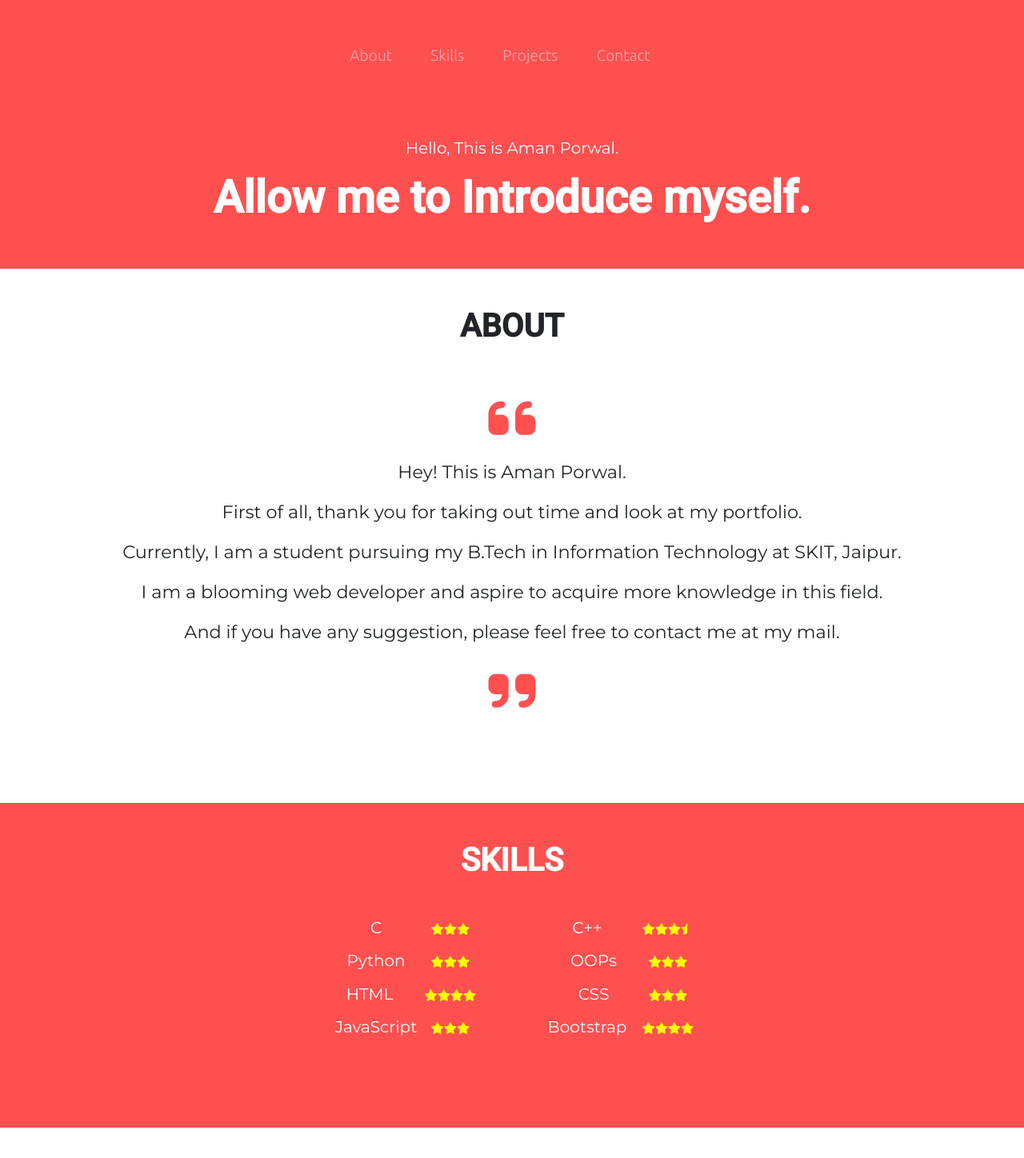
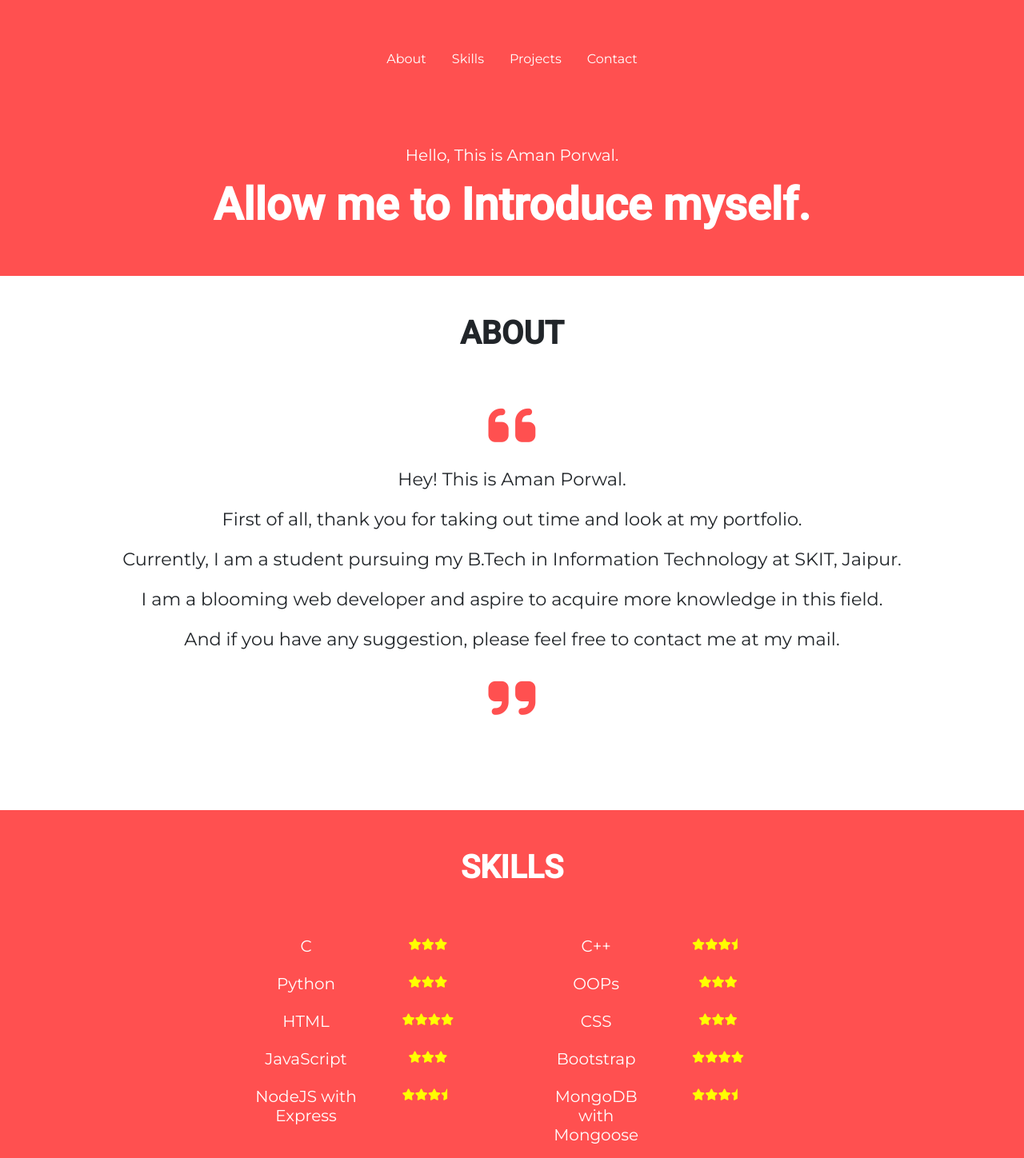
Before and after one commit to AmanGithub21/cvonweb, a plain HTML site: page index.html in a window 1280 px wide. Shown: the top 1448 px of the page at 80% size. Drawn offline with nearby package versions, Linux system fonts and the light colour scheme.

Commit message:
Add files via upload

```diff
--- a/css/styles.css
+++ b/css/styles.css
@@ -24,22 +24,11 @@ p {
   font-size: .9rem;
 }
 
-.hovering-effect {
-  border: 1px solid #FF5050;
-}
-
-.hovering-effect:hover {
-  border: 1px solid white;
-  border-radius: 50px;
-  /* position: absolute;
-  z-index: 2;
-  padding: 50px; */
-}
-
 /* section background */
 
 .colored-section{
   background-color: #ff5050;
+  /* background-color: black; */
   color: white;
 }
 
@@ -61,49 +50,28 @@ p {
 
 /* title section */
 
-#title {
-  text-align: left;
-}
-
 .navbar {
   padding:0 0 5rem;
 }
 
-.nav-item {
-  margin-right: 30px;
-  font-size: 1.2rem;
-  font-family: 'ubuntu';
+.nav-text {
+  text-decoration: none;
+  color: white;
+  padding: 10px;
+  margin: 15px;
 }
 
-.navbar-brand {
-  font-family: 'Ubuntu';
-  font-weight: 600;
-  font-size: 2rem;
+.nav-text:hover {
+  text-decoration: none;
+  color: white;
 }
 
 .title-container {
   padding: 3% 15%;
 }
 
-.title-image {
-  width: 50%;
-  transform: rotate(25deg);
-  position: absolute;
-  right: 20%;
-  top: 0;
-  overflow:hidden;
-}
-
 
 /* About section */
-
-#features {
-  font-family: 'Montserrat';
-  position: relative;
-  z-index: 1;
-  padding-top: 3%;
-  padding-bottom: 3%;
-}
 
 .a-contact {
   color: inherit;
@@ -115,10 +83,15 @@ p {
 }
 
 .lift-up {
+  margin: 5px;
+  border: 1px solid #ff5050;
+  border-radius: 50px;
   transition: all .3s ease-in-out;
 }
 
 .lift-up:hover {
+  border: 1px solid white;
+  border-radius: 50px;
   box-shadow: rgba(0, 0, 0, 0.22) 0px 19px 43px;
   transform: translate3d(0px, -1px, 0px);
 }
@@ -135,31 +108,9 @@ p {
 }
 
 
-
 .fa-star, .fa-star-half {
   color: yellow;
 }
-/* pricing section */
-
-#pricing {
-  padding: 7% 15%;
-}
-
-.pricing-coloum {
-  padding: 3% 2%;
-}
-
-.pricing-text {
-  font-size: 2.5rem;
-}
-
-
-/* call to action section */
-
-#cta {
-  padding: 7% 15% 80px;
-}
-
 
 /* footer section */
 
@@ -172,15 +123,3 @@ p {
   color: white;
   padding: 15px 8px;
 }
-
-
-@media (max-width: 991px) {
-  #title {
-    text-align: center;
-  }
-
-  .title-image {
-    position: static;
-    transform: rotate(0);
-  }
-}
--- a/index.html
+++ b/index.html
@@ -35,16 +35,16 @@
     <div class="container-fulid title-container">
 
       <!-- Nav Bar -->
-      <nav class="navbar navbar-expand-lg navbar-dark">
+      <nav class="navbar navbar-expand-lg">
         <button class="navbar-toggler" type="button" data-toggle="collapse" data-target="#navbarSupportedContent" aria-controls="navbarSupportedContent" aria-expanded="false" aria-label="Toggle navigation">
           <span class="navbar-toggler-icon"></span>
         </button>
         <div class="collapse navbar-collapse" id="navbarSupportedContent">
           <div class="navbar-nav ml-auto mr-auto mt-2">
-            <a class="lift-up nav-item nav-link hovering-effect" href="#about">About</a>
-            <a class="lift-up nav-item nav-link hovering-effect" href="#skills">Skills</a>
-            <a class="lift-up nav-item nav-link hovering-effect" href="#projects">Projects</a>
-            <a class="lift-up nav-item nav-link hovering-effect" href="#contact">Contact</a>
+            <a class="lift-up nav-text" href="#about">About</a>
+            <a class="lift-up nav-text" href="#skills">Skills</a>
+            <a class="lift-up nav-text" href="#projects">Projects</a>
+            <a class="lift-up nav-text" href="#contact">Contact</a>
           </div>
         </div>
       </nav>
@@ -60,7 +60,7 @@
 
   <!-- About -->
 
-  <section class="white-section m-5" id="about">
+  <section class="white-section p-5" id="about">
 
     <h2 class="section-heading">ABOUT</h2>
     <div class="row justify-content-center">
@@ -84,40 +84,48 @@
 
     <h2 class="section-heading">SKILLS</h2>
     <div class="row m-5">
-      <div class="col-lg-3 offset-lg-3 pr-o pl-0" id="skill-col">
-        <div class="lift-up">
-          <p class="d-inline-block h5 skill-text">C</p>
-          <p class="d-inline-block"><i class="fas fa-star"></i><i class="fas fa-star"></i><i class="fas fa-star"></i></p>
+      <div class="col-lg-4 offset-lg-2">
+        <div class="lift-up d-flex p-2">
+          <p class="d-inline-block h5 skill-text m-0 p-0">C</p>
+          <p class="d-inline-block m-0 p-0" style="flex:1;"><i class="fas fa-star"></i><i class="fas fa-star"></i><i class="fas fa-star"></i></p>
         </div>
-        <div class="lift-up">
-          <p class="d-inline-block h5 skill-text">Python</p>
-          <p class="d-inline-block"><i class="fas fa-star"></i><i class="fas fa-star"></i><i class="fas fa-star"></i></p>
+        <div class="lift-up d-flex p-2">
+          <p class="d-inline-block h5 skill-text m-0 p-0">Python</p>
+          <p class="d-inline-block m-0 p-0" style="flex:1;"><i class="fas fa-star"></i><i class="fas fa-star"></i><i class="fas fa-star"></i></p>
         </div>
-        <div class="lift-up">
-          <p class="d-inline-block h5 skill-text">HTML</p>
-          <p class="d-inline-block"><i class="fas fa-star"></i><i class="fas fa-star"></i><i class="fas fa-star"></i><i class="fas fa-star"></i></p>
+        <div class="lift-up d-flex p-2">
+          <p class="d-inline-block h5 skill-text m-0 p-0">HTML</p>
+          <p class="d-inline-block m-0 p-0" style="flex:1;"><i class="fas fa-star"></i><i class="fas fa-star"></i><i class="fas fa-star"></i><i class="fas fa-star"></i></p>
         </div>
-        <div class="lift-up">
-          <p class="d-inline-block h5 skill-text">JavaScript</p>
-          <p class="d-inline-block"><i class="fas fa-star"></i><i class="fas fa-star"></i><i class="fas fa-star"></i></p>
+        <div class="lift-up d-flex p-2">
+          <p class="d-inline-block h5 skill-text m-0 p-0">JavaScript</p>
+          <p class="d-inline-block m-0 p-0" style="flex:1;"><i class="fas fa-star"></i><i class="fas fa-star"></i><i class="fas fa-star"></i></p>
+        </div>
+        <div class="lift-up d-flex p-2">
+          <p class="d-inline-block h5 skill-text m-0 p-0">NodeJS with Express</p>
+          <p class="d-inline-block m-0 p-0" style="flex:1;"><i class="fas fa-star"></i><i class="fas fa-star"></i><i class="fas fa-star"></i><i class="fas fa-star-half"></i></p>
         </div>
       </div>
-      <div class="col-lg-3 pr-o pl-0">
-        <div class="lift-up">
-          <p class="d-inline-block h5" style="width:50%">C++</p>
-          <p class="d-inline-block"><i class="fas fa-star"></i><i class="fas fa-star"></i><i class="fas fa-star"></i><i class="fas fa-star-half"></i></p>
+      <div class="col-lg-4">
+        <div class="lift-up d-flex p-2">
+          <p class="d-inline-block h5 skill-text m-0 p-0">C++</p>
+          <p class="d-inline-block m-0 p-0" style="flex:1;"><i class="fas fa-star"></i><i class="fas fa-star"></i><i class="fas fa-star"></i><i class="fas fa-star-half"></i></p>
         </div>
-        <div class="lift-up">
-          <p class="d-inline-block h5" style="width:50%">OOPs</p>
-          <p class="d-inline-block"><i class="fas fa-star"></i><i class="fas fa-star"></i><i class="fas fa-star"></i></p>
+        <div class="lift-up d-flex p-2">
+          <p class="d-inline-block h5 skill-text m-0 p-0">OOPs</p>
+          <p class="d-inline-block m-0 p-0" style="flex:1;"><i class="fas fa-star"></i><i class="fas fa-star"></i><i class="fas fa-star"></i></p>
         </div>
-        <div class="lift-up">
-          <p class="d-inline-block h5" style="width:50%">CSS</p>
-          <p class="d-inline-block"><i class="fas fa-star"></i><i class="fas fa-star"></i><i class="fas fa-star"></i></p>
+        <div class="lift-up d-flex p-2">
+          <p class="d-inline-block h5 skill-text m-0 p-0">CSS</p>
+          <p class="d-inline-block m-0 p-0" style="flex:1;"><i class="fas fa-star"></i><i class="fas fa-star"></i><i class="fas fa-star"></i></p>
         </div>
-        <div class="lift-up">
-          <p class="d-inline-block h5" style="width:50%">Bootstrap</p>
-          <p class="d-inline-block"><i class="fas fa-star"></i><i class="fas fa-star"></i><i class="fas fa-star"></i><i class="fas fa-star"></i></p>
+        <div class="lift-up d-flex p-2">
+          <p class="d-inline-block h5 skill-text m-0 p-0">Bootstrap</p>
+          <p class="d-inline-block m-0 p-0" style="flex:1;"><i class="fas fa-star"></i><i class="fas fa-star"></i><i class="fas fa-star"></i><i class="fas fa-star"></i></p>
+        </div>
+        <div class="lift-up d-flex p-2">
+          <p class="d-inline-block h5 skill-text m-0 p-0">MongoDB with Mongoose</p>
+          <p class="d-inline-block m-0 p-0" style="flex:1;"><i class="fas fa-star"></i><i class="fas fa-star"></i><i class="fas fa-star"></i><i class="fas fa-star-half"></i></p>
         </div>
       </div>
     </div>
@@ -130,7 +138,7 @@
 
   <!-- Projects -->
 
-  <section class="white-section mt-5 mb-5" id="projects">
+  <section class="white-section pt-5 pb-5" id="projects">
 
     <h2 class="section-heading">Projects</h2>
 
```
